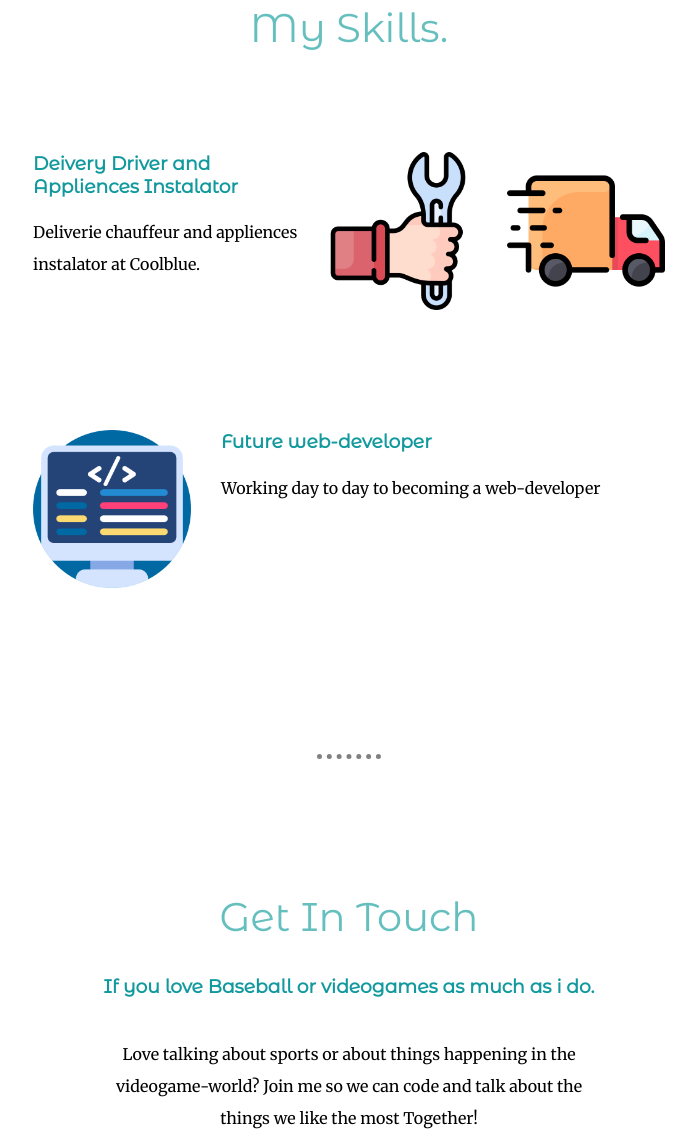
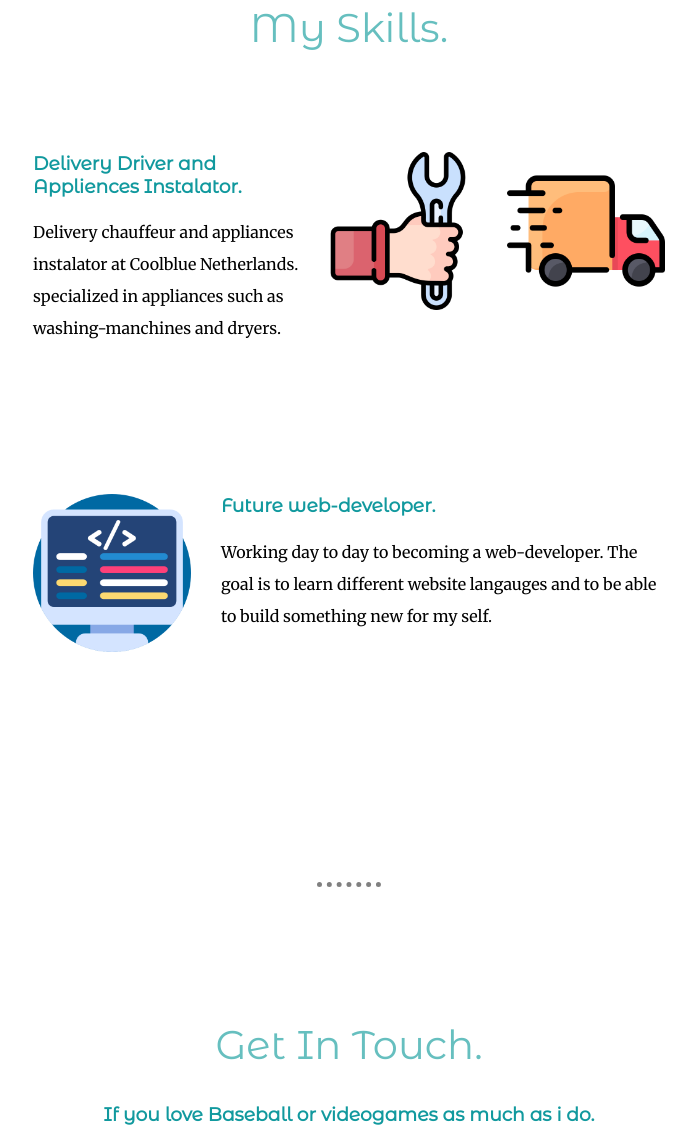
Before and after one commit to Apprentice0311/personal, a plain HTML site: page index.html in a window 1280 px wide. Shown: the part 1317-2454 px from the top of the page, without its empty margins (291-987 px from the left). Drawn offline with Linux system fonts and the light colour scheme.

Commit message:
Add files via upload
typo fixes

```diff
--- a/index.html
+++ b/index.html
@@ -32,18 +32,18 @@
       <div class="skill-row">
         <img class="truck" src="images\delivery-truck (1).png" alt="delivery-truk">
         <img class="instalation" src="images\maintenance.png" alt="instalation">
-        <h3>Deivery Driver and Appliences Instalator</h3>
-        <p class="instal-skill-description">Deliverie chauffeur and appliences instalator at Coolblue.</p>
+        <h3>Delivery Driver and Appliences Instalator.</h3>
+        <p class="instal-skill-description">Delivery chauffeur and appliances instalator at Coolblue Netherlands. specialized in appliances such as washing-manchines and dryers.</p>
       </div>
       <div class="skill-row">
         <img class="coding" src="images\coding.png" alt="coding">
-        <h3>Future web-developer</h3>
-        <p class="code-skill-description">Working day to day to becoming a web-developer</p>
+        <h3>Future web-developer.</h3>
+        <p class="code-skill-description">Working day to day to becoming a web-developer. The goal is to learn different website langauges and to be able to build something new for my self. </p>
       </div>
     </div>
     <hr>
     <div class="contact-me">
-      <h2>Get In Touch</h2>
+      <h2>Get In Touch.</h2>
       <h3>If you love Baseball or videogames as much as i do.</h3>
       <p class="contact-msg">Love talking about sports or about things happening in the videogame-world? Join me so we can code and talk about the things we like the most Together!</p>
       <a class="btn" href="mailto:Christian.dlsantos00@gmail.com">CONTACT ME</a>
```
